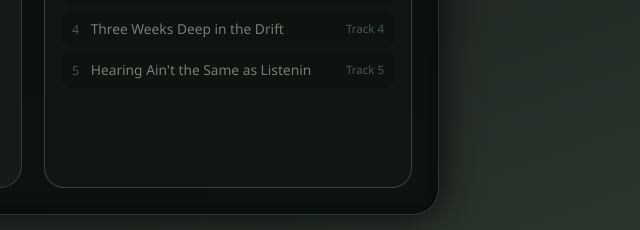
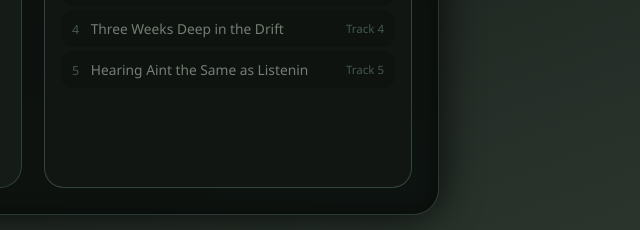
Before and after one commit to aerovista-us/unheard, a plain HTML site: page index.html in a window 1280 px wide. Shown: the part 399-629 px from the top of the page, 638-1278 px from the left. Drawn offline with Linux system fonts and the light colour scheme.

Commit message:
fix for file not found. removed ' from Ain't.

```diff
--- a/index.html
+++ b/index.html
@@ -346,8 +346,8 @@
         },
         {
             id: 'hearing_not_listening',
-            title: "Hearing Ain't the Same as Listenin",
-            file: "Hearing_Ain't_the_Same_as_Listenin.mp3",
+            title: "Hearing Aint the Same as Listenin",
+            file: "Hearing_Aint_the_Same_as_Listenin.mp3",
             tag: "Track 5",
             description: "The hard truth. When fear, pressure, or manipulation stops them from hearing anything real."
         }
```
Also changed, not shown: 1 other file.
